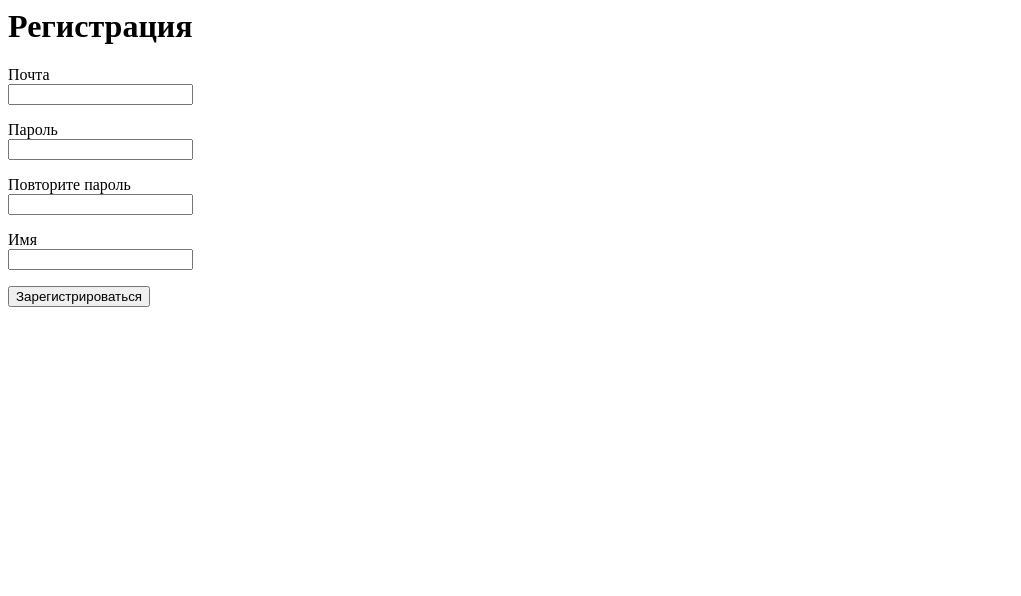
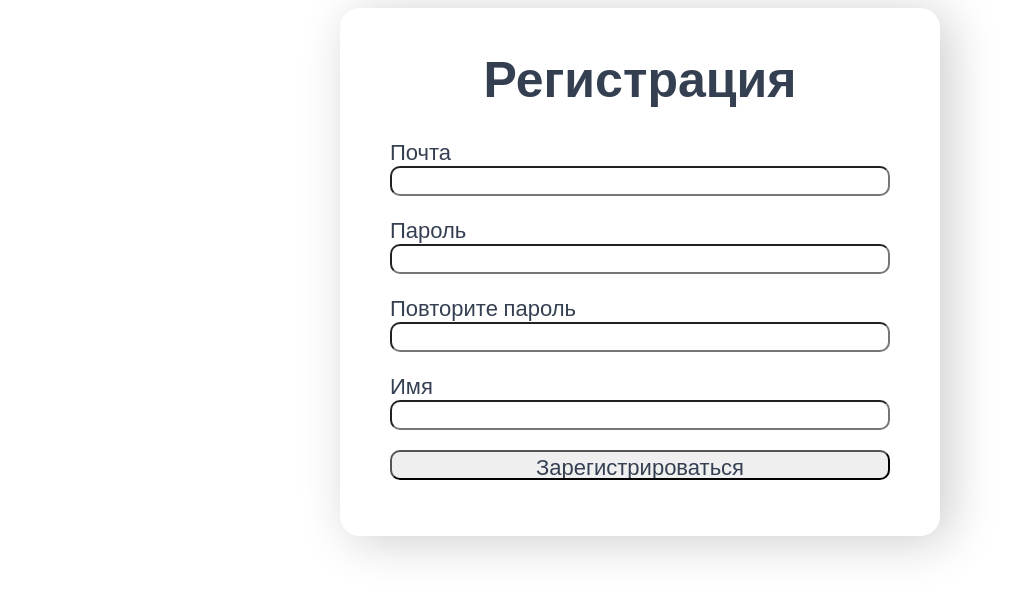
Before and after one commit to ruslan-panda/Web-Castle, a Flask app: page /form_sample in a window 1280 px wide. Shown: the top 596 px of the page, without its empty margins (0-1021 px from the left). Run offline with Flask 3, Linux system fonts and the light colour scheme.

Commit message:
registr css

```diff
--- a/templates/registr.html
+++ b/templates/registr.html
@@ -1,4 +1,8 @@
 {% block content %}
+<link href="static/css/main.css" rel="stylesheet" type="text/css"/>
+<link href="static/img/title_logo.png" rel="shortcut icon" type="image/png">
+<title>Регистрация</title>
+<div class="window">
     <h1>Регистрация</h1>
     <form action="" method="post">
         {{ form.hidden_tag() }}
@@ -43,3 +47,4 @@
         {{message}}
     </form>
     {% endblock %}
+</div>
```
Lines whose indentation alone changed are shown as unchanged.
